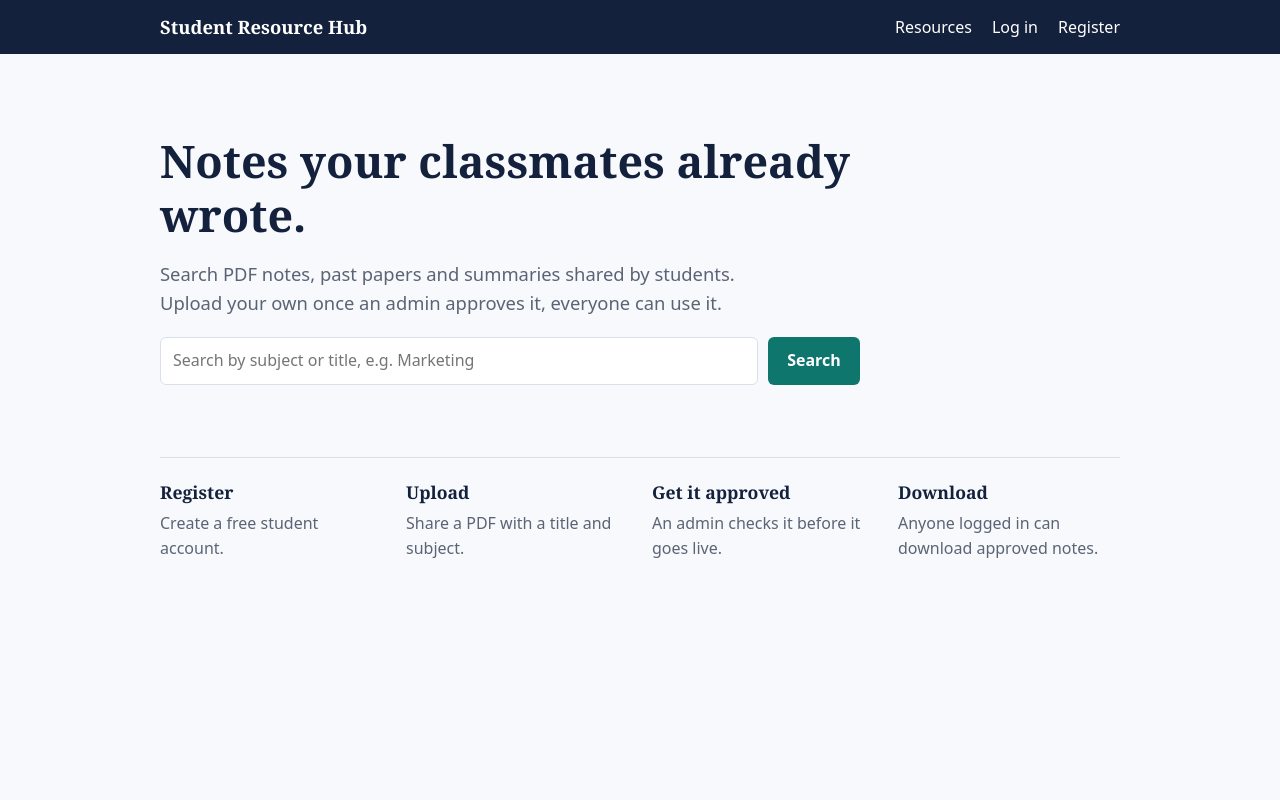
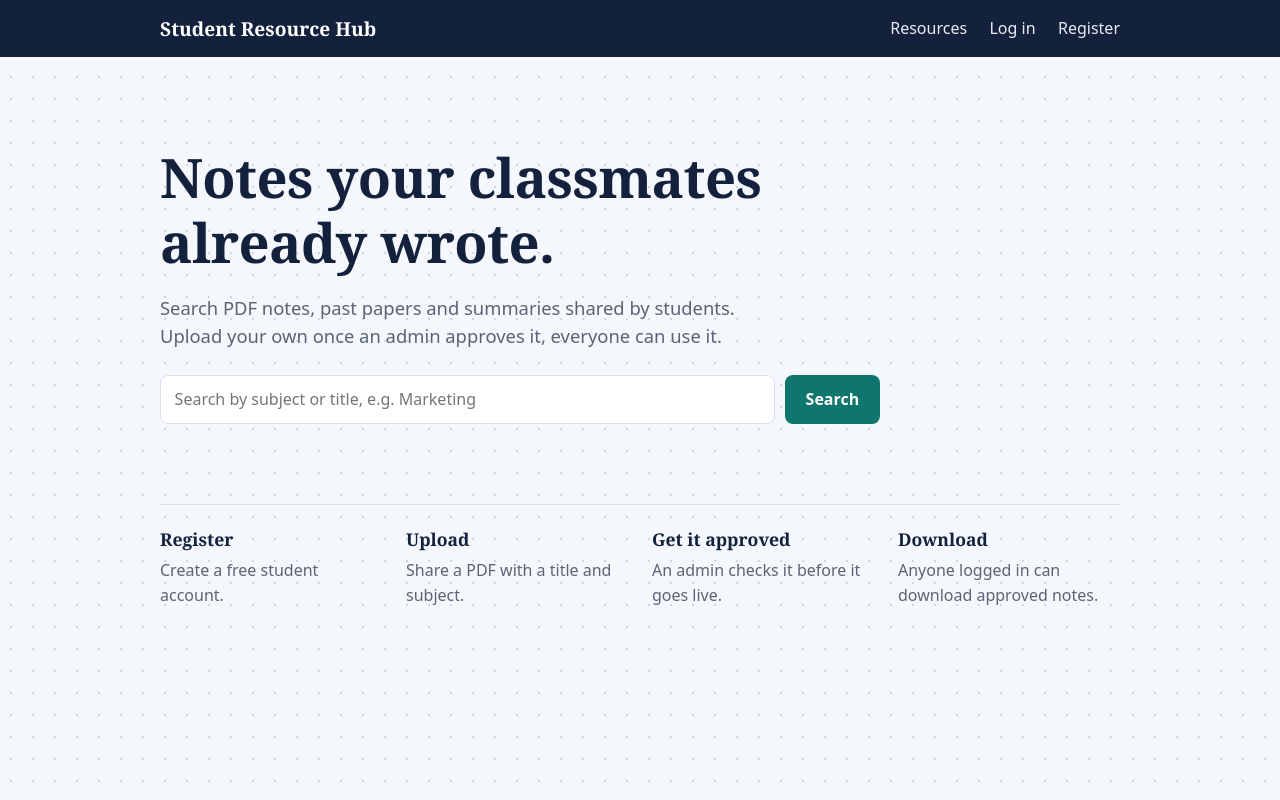
Before and after one commit to tanvitanishabb-prog/Student-Resource-HUB, a PHP site: page / in a window 1280 px wide. Run offline with PHP 8.4, Linux system fonts and the light colour scheme.

Commit message:
Update style.css

```diff
--- a/css/style.css
+++ b/css/style.css
@@ -1,7 +1,7 @@
 :root {
   --ink: #14213d;
   --muted: #5b6475;
-  --paper: #f7f9fc;
+  --paper: #f4f7fb;
   --card: #ffffff;
   --line: #d9e0ec;
   --accent: #0f766e;
@@ -13,68 +13,108 @@
 * { box-sizing: border-box; }
 body {
   margin: 0;
+  min-height: 100vh;
+  display: flex;
+  flex-direction: column;
   font-family: system-ui, -apple-system, "Segoe UI", sans-serif;
   color: var(--ink);
-  background: var(--paper);
+  background-color: var(--paper);
+  background-image: radial-gradient(#cdd6e6 1px, transparent 1px);
+  background-size: 22px 22px;
   line-height: 1.55;
 }
 h1, h2, h3 { font-family: Georgia, "Times New Roman", serif; line-height: 1.2; margin: 0 0 .5rem; }
-h1 { font-size: clamp(1.9rem, 4vw, 2.8rem); }
+h1 { font-size: clamp(2.1rem, 5vw, 3.4rem); letter-spacing: -0.01em; }
+h2 { font-size: 1.5rem; margin-top: 2.5rem; }
 a { color: var(--accent-dark); }
 :focus-visible { outline: 3px solid var(--mark); outline-offset: 2px; }
 
-.site-header { background: var(--ink); }
-.nav { max-width: 1000px; margin: 0 auto; padding: .8rem 1.25rem; display: flex; align-items: center; gap: 1.25rem; flex-wrap: wrap; }
-.nav a, .nav button { color: #fff; text-decoration: none; background: none; border: 0; font: inherit; cursor: pointer; padding: 0; }
-.nav a:hover, .nav button:hover, .nav a[aria-current="page"] { text-decoration: underline; text-decoration-color: var(--mark); text-underline-offset: 6px; }
-.nav .brand { font-family: Georgia, serif; font-weight: 700; font-size: 1.15rem; margin-right: auto; }
+/* ---------- Menu ---------- */
+.site-header { background: var(--ink); position: sticky; top: 0; z-index: 10; }
+.nav { max-width: 1000px; margin: 0 auto; padding: .85rem 1.25rem; display: flex; align-items: center; gap: 1.4rem; flex-wrap: wrap; }
+.nav a, .nav button { color: #e8edf7; text-decoration: none; background: none; border: 0; font: inherit; cursor: pointer; padding: 0; }
+.nav a:hover, .nav button:hover { color: #fff; }
+.nav a[aria-current="page"] { color: #fff; text-decoration: underline; text-decoration-color: var(--mark); text-decoration-thickness: 3px; text-underline-offset: 8px; }
+.nav .brand { font-family: Georgia, serif; font-weight: 700; font-size: 1.2rem; color: #fff; margin-right: auto; }
 
-.wrap { max-width: 1000px; margin: 0 auto; padding: 2rem 1.25rem 4rem; }
-.hero { padding: 3rem 0 2rem; max-width: 700px; }
-.lead { font-size: 1.15rem; color: var(--muted); max-width: 60ch; }
+/* ---------- Layout ---------- */
+.wrap { width: 100%; max-width: 1000px; margin: 0 auto; flex: 1; padding: 2rem 1.25rem 4rem; }
+.hero { padding: 3.5rem 0 1.5rem; max-width: 720px; }
+.lead { font-size: 1.15rem; color: var(--muted); max-width: 58ch; }
+.stats { display: flex; gap: 2rem; flex-wrap: wrap; margin: 1.5rem 0 0; color: var(--muted); }
+.stats strong { display: block; font-family: Georgia, serif; font-size: 2rem; color: var(--ink); line-height: 1.1; }
 
-.search-row { display: flex; gap: .6rem; flex-wrap: wrap; margin: 1.25rem 0 .5rem; }
-.search-row input, .search-row select { flex: 1 1 220px; }
+/* ---------- Forms ---------- */
+.search-row { display: flex; gap: .6rem; flex-wrap: wrap; margin: 1.5rem 0 .5rem; }
+.search-row input, .search-row select { flex: 1 1 220px; width: auto; }
 input, select, textarea {
-  font: inherit; padding: .65rem .75rem; border: 1px solid var(--line);
-  border-radius: 6px; background: #fff; color: var(--ink); width: 100%;
+  font: inherit; padding: .7rem .85rem; border: 1px solid var(--line);
+  border-radius: 8px; background: #fff; color: var(--ink); width: 100%;
+  transition: border-color .15s, box-shadow .15s;
 }
-.search-row input, .search-row select { width: auto; }
+input:focus, select:focus, textarea:focus { outline: none; border-color: var(--accent); box-shadow: 0 0 0 3px rgba(15,118,110,.18); }
 
 .btn {
   font: inherit; font-weight: 600; background: var(--accent); color: #fff; border: 0;
-  padding: .65rem 1.2rem; border-radius: 6px; cursor: pointer; text-decoration: none; display: inline-block;
+  padding: .7rem 1.3rem; border-radius: 8px; cursor: pointer; text-decoration: none; display: inline-block;
+  transition: background .15s;
 }
 .btn:hover { background: var(--accent-dark); }
 .btn.secondary { background: #fff; color: var(--ink); border: 1px solid var(--line); }
 .btn.secondary:hover { background: var(--paper); }
 .btn.danger { background: var(--bad); }
 
-.steps { display: grid; grid-template-columns: repeat(auto-fit, minmax(210px, 1fr)); gap: 1.5rem; margin-top: 2rem; border-top: 1px solid var(--line); padding-top: 1.5rem; }
-.steps h3 { font-size: 1.1rem; }
-.steps p { margin: 0; color: var(--muted); }
-
-.card { background: var(--card); border: 1px solid var(--line); border-radius: 10px; padding: 1.5rem; }
+.card { background: var(--card); border: 1px solid var(--line); border-radius: 12px; padding: 1.75rem; box-shadow: 0 8px 24px rgba(20,33,61,.06); }
 .narrow { max-width: 460px; margin: 1.5rem auto; }
 .form { display: grid; gap: 1rem; margin: 1rem 0; }
 .form label { display: grid; gap: .3rem; font-weight: 600; font-size: .95rem; }
-.form input[type="file"] { padding: .5rem; }
+.form input[type="file"] { padding: .55rem; }
 
 .msg { margin: 0; min-height: 1.4em; font-weight: 600; }
 .msg.ok { color: var(--good); }
 .msg.err { color: var(--bad); }
 .hint { color: var(--muted); font-size: .92rem; margin: .25rem 0; }
 
-.grid { display: grid; grid-template-columns: repeat(auto-fill, minmax(290px, 1fr)); gap: 1rem; margin-top: 1rem; }
-.res { background: var(--card); border: 1px solid var(--line); border-radius: 10px; padding: 1.1rem; display: flex; flex-direction: column; gap: .5rem; }
-.res h3 { font-size: 1.15rem; margin: 0; }
+/* ---------- Resource cards ---------- */
+.grid { display: grid; grid-template-columns: repeat(auto-fill, minmax(290px, 1fr)); gap: 1.1rem; margin-top: 1rem; }
+.res {
+  --h: 200;
+  background: var(--card);
+  border: 1px solid var(--line);
+  border-top: 5px solid hsl(var(--h) 60% 42%);
+  border-radius: 10px;
+  padding: 1.1rem 1.15rem;
+  display: flex; flex-direction: column; gap: .5rem;
+  transition: box-shadow .2s, border-color .2s;
+}
+.res:hover { box-shadow: 0 10px 26px rgba(20,33,61,.12); border-color: hsl(var(--h) 40% 70%); border-top-color: hsl(var(--h) 60% 42%); }
+.res h3 { font-size: 1.2rem; margin: 0; }
 .res p { margin: 0; color: var(--muted); font-size: .95rem; }
-.res .meta { font-size: .85rem; color: var(--muted); }
-.res .actions { margin-top: auto; display: flex; gap: .5rem; flex-wrap: wrap; padding-top: .5rem; }
-.tag { align-self: flex-start; background: var(--mark); color: var(--ink); font-size: .82rem; font-weight: 600; padding: .1rem .55rem; border-radius: 4px; }
-.status { align-self: flex-start; font-size: .82rem; font-weight: 600; padding: .1rem .55rem; border-radius: 4px; border: 1px solid var(--line); }
-.status.approved { color: var(--good); border-color: var(--good); }
-.status.rejected { color: var(--bad); border-color: var(--bad); }
-.empty { color: var(--muted); grid-column: 1 / -1; }
+.res .meta { font-size: .85rem; }
+.res .actions { margin-top: auto; display: flex; gap: .5rem; flex-wrap: wrap; padding-top: .6rem; }
+.tag {
+  align-self: flex-start; font-size: .82rem; font-weight: 700; padding: .12rem .65rem; border-radius: 999px;
+  background: hsl(var(--h) 80% 91%); color: hsl(var(--h) 60% 24%);
+}
+.status { align-self: flex-start; font-size: .82rem; font-weight: 600; padding: .1rem .65rem; border-radius: 999px; border: 1px solid var(--line); }
+.status.pending { color: #8a5a00; border-color: #e0b14a; background: #fff8e6; }
+.status.approved { color: var(--good); border-color: #7fcba0; background: #ecfaf1; }
+.status.rejected { color: var(--bad); border-color: #e8a6a0; background: #fdf0ef; }
+.empty {
+  grid-column: 1 / -1; text-align: center; color: var(--muted);
+  background: #fff; border: 1.5px dashed var(--line); border-radius: 10px; padding: 2rem 1rem; margin: 0;
+}
 
+/* ---------- Home: how it works ---------- */
+.steps { display: grid; grid-template-columns: repeat(auto-fit, minmax(210px, 1fr)); gap: 1.5rem; margin-top: 3rem; border-top: 1px solid var(--line); padding-top: 1.5rem; }
+.steps h3 { font-size: 1.1rem; }
+.steps p { margin: 0; color: var(--muted); }
+
+/* ---------- Footer ---------- */
+.site-footer { text-align: center; padding: 1.5rem 1rem; font-size: .88rem; color: var(--muted); border-top: 1px solid var(--line); background: #fff; }
+
+@media (max-width: 600px) {
+  .hero { padding-top: 2rem; }
+  .nav { gap: 1rem; }
+}
 @media (prefers-reduced-motion: reduce) { * { transition: none !important; animation: none !important; } }
```
